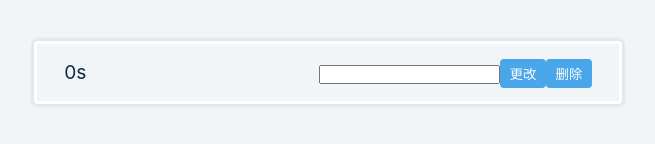
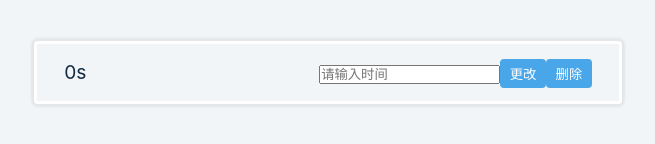
Before and after one commit to VictoryBlue/PersonalProject, a React (Create React App) app: page / in a window 1280 px wide. Both pictures are taken after a click on the button "添加". Shown: the part 214-358 px from the top of the page, without its empty margins (312-967 px from the left). Built offline with nearby package versions, Linux system fonts and the light colour scheme.

Commit message:
修改同样id-bug

```diff
--- a/src/SingleRecord.js
+++ b/src/SingleRecord.js
@@ -28,7 +28,13 @@ const SingleRecord = ({ record }) => {
       <span>{record.time / 1000}s</span>
       <div>
         <form onSubmit={(e) => handleEdit(e, record)}>
-          <input id="time" type="number" name="time" step="0.1" />
+          <input
+            id="time"
+            type="number"
+            name="time"
+            step="0.1"
+            placeholder="请输入时间"
+          />
           <button type="submit" className="itemBtn">
             更改
           </button>
--- a/src/Timer.js
+++ b/src/Timer.js
@@ -39,7 +39,7 @@ const Timer = () => {
             setRecords([
               ...records,
               {
-                id: records.length,
+                id: new Date().getTime(),
                 time: state.timeDiff,
               },
             ]);
```
